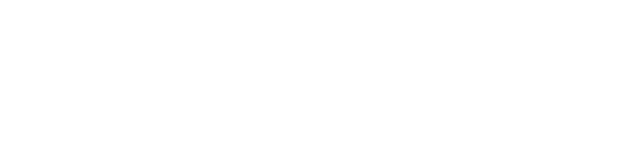
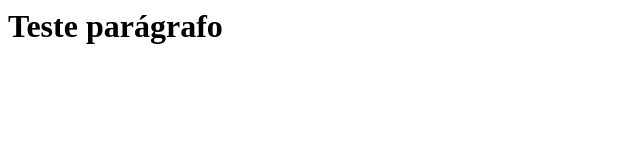
Before and after one commit to joaov140/Projeto-Curriculum, a plain HTML site: page index.html in a window 1280 px wide. Shown: the whole page, without its empty margins (0-640 px from the left). Drawn offline with Linux system fonts and the light colour scheme.

Commit message:
Versão - 20241023 - 1108

```diff
--- a/index.html
+++ b/index.html
@@ -5,6 +5,6 @@
     <title>Document</title>
 </head>
 <body>
-
+<H1>Teste parágrafo</H1>
 </body>
 </html>
```
